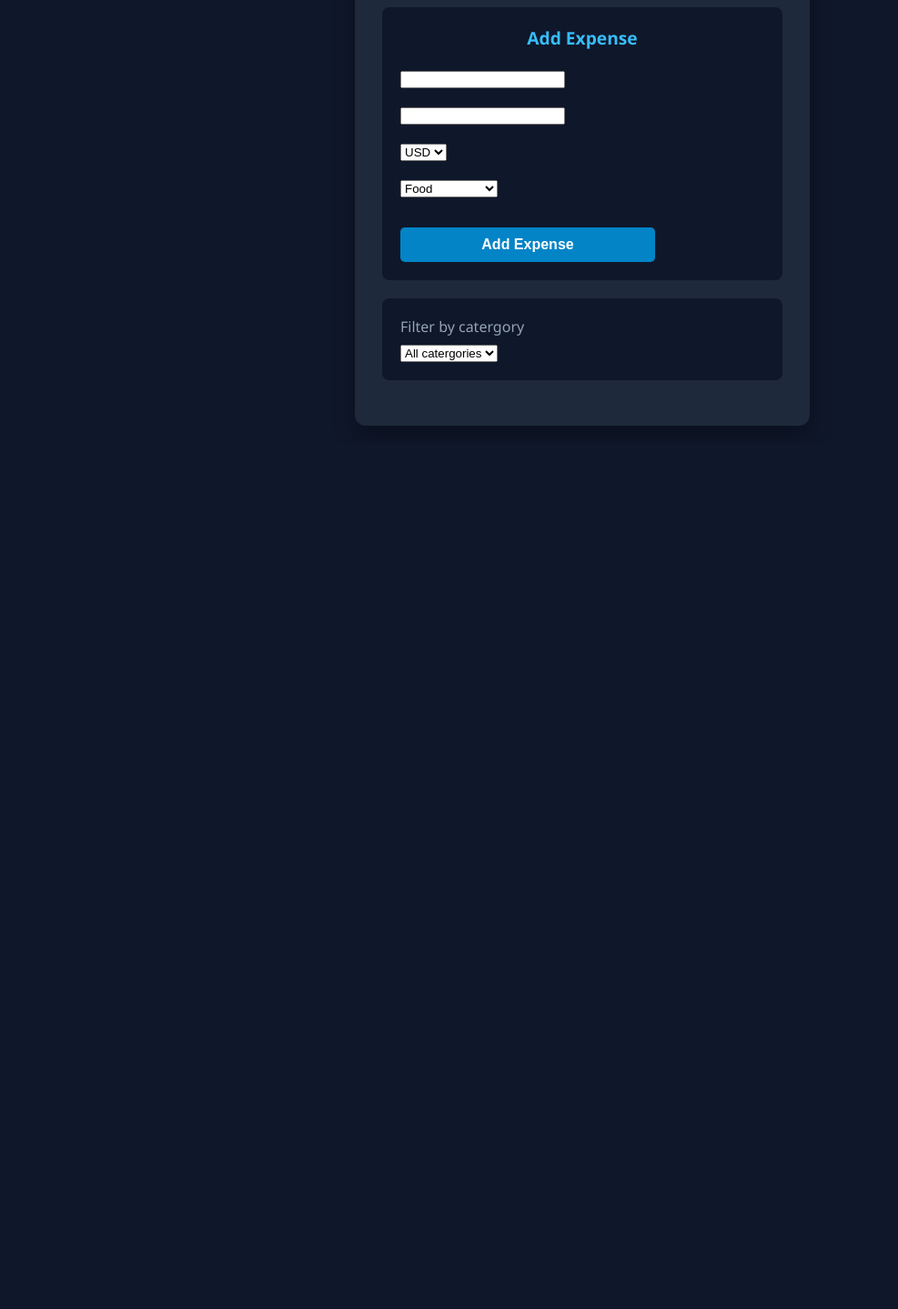
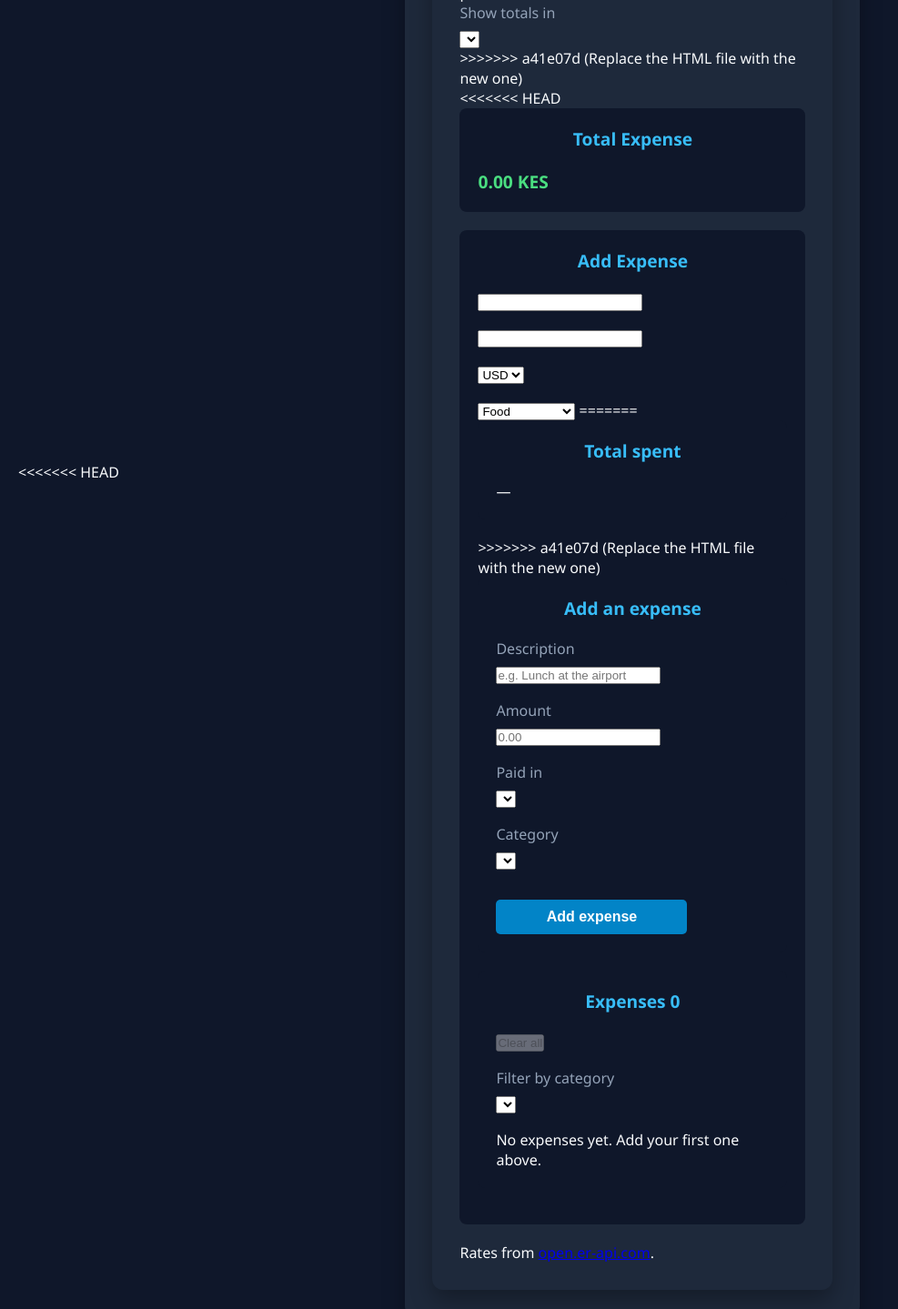
Before and after one commit to bakhita579/expense-tracker, a website: page index.html in a window 1280 px wide. Shown: the part 431-1870 px from the top of the page at 91% size, without its empty margins (0-987 px from the left). Before the commit the page ends 919 px from the top, so only its background shows below. Drawn offline with Linux system fonts and the light colour scheme.

Commit message:
Replace the HTML file with the new one

```diff
--- a/index.html
+++ b/index.html
@@ -1,13 +1,16 @@
  <!DOCTYPE html>
 <html lang="en">
 <head>
-    <meta charset="UTF-8">
-    <meta name="viewport" content="width=device-width, initial-scale=1.0">
-    <title>EXPENSE TRACKER</title>
-     <link rel="stylesheet" href="style.css">
-     <script type="module" src="src/main.js"></script>
+  <meta charset="UTF-8">
+  <meta name="viewport" content="width=device-width, initial-scale=1.0">
+  <title>Expense Tracker — Live Currency Conversion</title>
+  <meta name="description" content="Log expenses in any currency and see them converted into your home currency using live exchange rates.">
+  <link rel="stylesheet" href="style.css">
+  <script type="module" src="src/main.js"></script>
 </head>
+
 <body>
+<<<<<<< HEAD
    <div class="container">
     <header>
         <h1> Expense Tracker</h1>
@@ -37,8 +40,24 @@
             <option value="GBP">GBP</option>
             <option value="KES">KES</option>
             </select>
+=======
+  <div class="container">
+
+    <header class="app-header">
+      <h1>Expense Tracker</h1>
+      <p class="tagline">Log what you spent, in whatever currency you paid in.</p>
+
+      <div class="home-currency">
+        <label for="home-currency">Show totals in</label>
+        <select id="home-currency"></select>
+      </div>
+
+      <p id="rate-status" class="rate-status" role="status"></p>
+>>>>>>> a41e07d (Replace the HTML file with the new one)
     </header>
+
     <main>
+<<<<<<< HEAD
         <section>
             <h2>Total Expense</h2>
             <div id="runningTotal">0.00 KES</div>
@@ -75,23 +94,83 @@
                    <option value="Accomodation">Accomodation</option>
                     <option value="Other">Other</option>
                 </select>
+=======
 
-              </div>
-              <button type="submit">Add Expense</button>
+      <!-- Running total -->
+      <section class="summary" aria-labelledby="total-heading">
+        <h2 id="total-heading">Total spent</h2>
+        <p id="total-amount" class="total-amount">—</p>
+        <p id="total-meta" class="total-meta"></p>
+      </section>
+>>>>>>> a41e07d (Replace the HTML file with the new one)
 
-    </form>
-    </section>
-    <section>
-        <label for="categoryFilter">Filter by catergory</label>
-        <select id="catergoryFilter">
-            <option value="All">All catergories</option>
-            <option value="Food">Food</option>
-            <option value="Transport">Transport</option>
-            <option value="Shopping">Shopping</option>
-            <option value="Accomadation">Accomodation</option>
-            <option value="Other">Other</option>
-        </select>
-    </section>
-    <script type ="module" src="src/main.js"></script>
+      <!-- Add expense -->
+      <section aria-labelledby="form-heading">
+        <h2 id="form-heading">Add an expense</h2>
+
+        <form id="expense-form" novalidate>
+          <div class="field">
+            <label for="description">Description</label>
+            <input type="text" id="description" name="description"
+                   placeholder="e.g. Lunch at the airport"
+                   autocomplete="off" aria-describedby="description-error">
+            <p class="error" id="description-error"></p>
+          </div>
+
+          <div class="field-row">
+            <div class="field">
+              <label for="amount">Amount</label>
+              <input type="number" id="amount" name="amount" step="0.01" min="0"
+                     placeholder="0.00" inputmode="decimal" aria-describedby="amount-error form-preview">
+              <p class="error" id="amount-error"></p>
+            </div>
+
+            <div class="field">
+              <label for="currency">Paid in</label>
+              <select id="currency" name="currency" aria-describedby="currency-error"></select>
+              <p class="error" id="currency-error"></p>
+            </div>
+          </div>
+
+          <p id="form-preview" class="preview" aria-live="polite"></p>
+
+          <div class="field">
+            <label for="category">Category</label>
+            <select id="category" name="category" aria-describedby="category-error"></select>
+            <p class="error" id="category-error"></p>
+          </div>
+
+          <button type="submit" class="primary">Add expense</button>
+        </form>
+      </section>
+
+      <!-- Expense list -->
+      <section aria-labelledby="list-heading">
+        <div class="list-header">
+          <h2 id="list-heading" tabindex="-1">
+            Expenses <span id="expense-count" class="badge">0</span>
+          </h2>
+          <button type="button" id="clear-all" class="danger" disabled>Clear all</button>
+        </div>
+
+        <div class="field">
+          <label for="filter-category">Filter by category</label>
+          <select id="filter-category"></select>
+        </div>
+
+        <ul id="expense-list" class="expense-list"></ul>
+        <p id="empty-state" class="empty-state">No expenses yet. Add your first one above.</p>
+      </section>
+
+    </main>
+
+    <footer class="app-footer">
+      <p>Rates from <a href="https://open.er-api.com" target="_blank" rel="noopener">open.er-api.com</a>.</p>
+    </footer>
+
+  </div>
+
+  <!-- Screen-reader announcements for add / delete / category changes -->
+  <div id="announcer" class="visually-hidden" role="status" aria-live="polite"></div>
 </body>
 </html>
```
